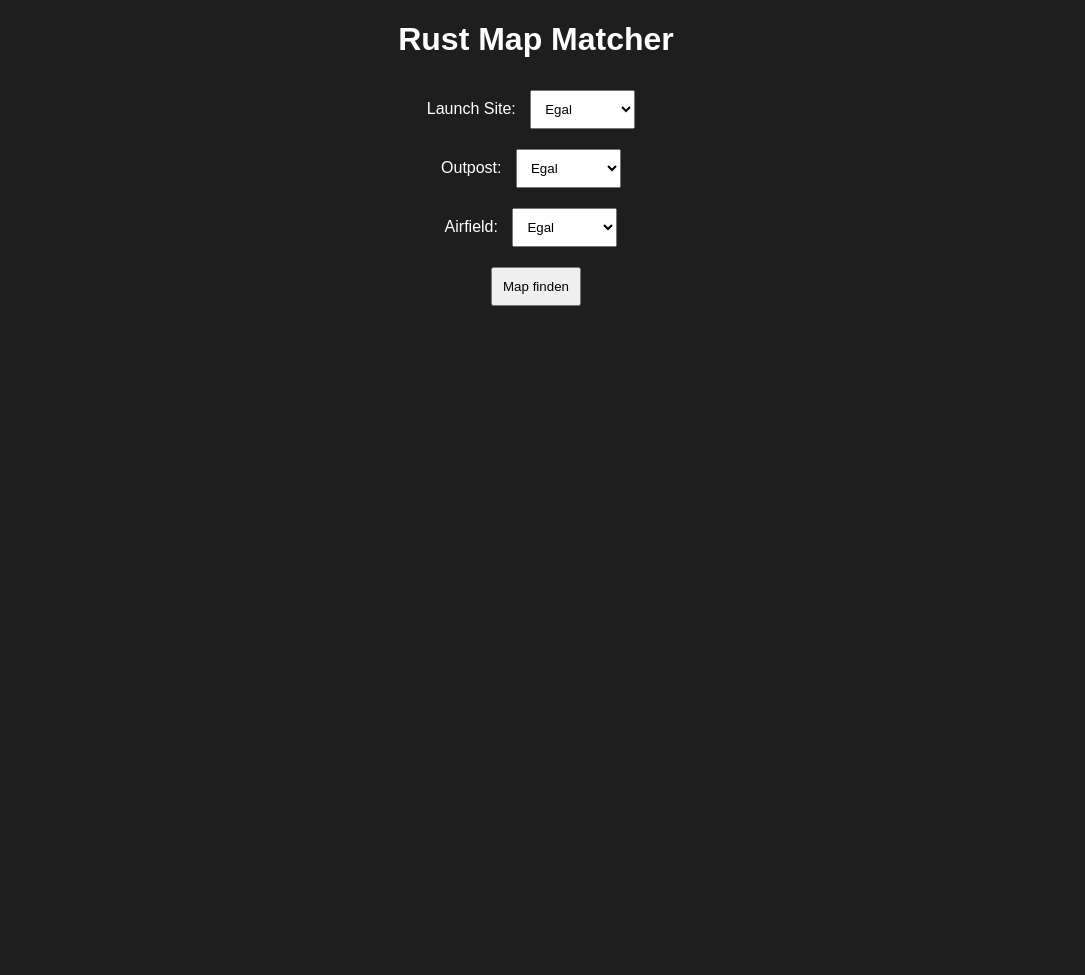
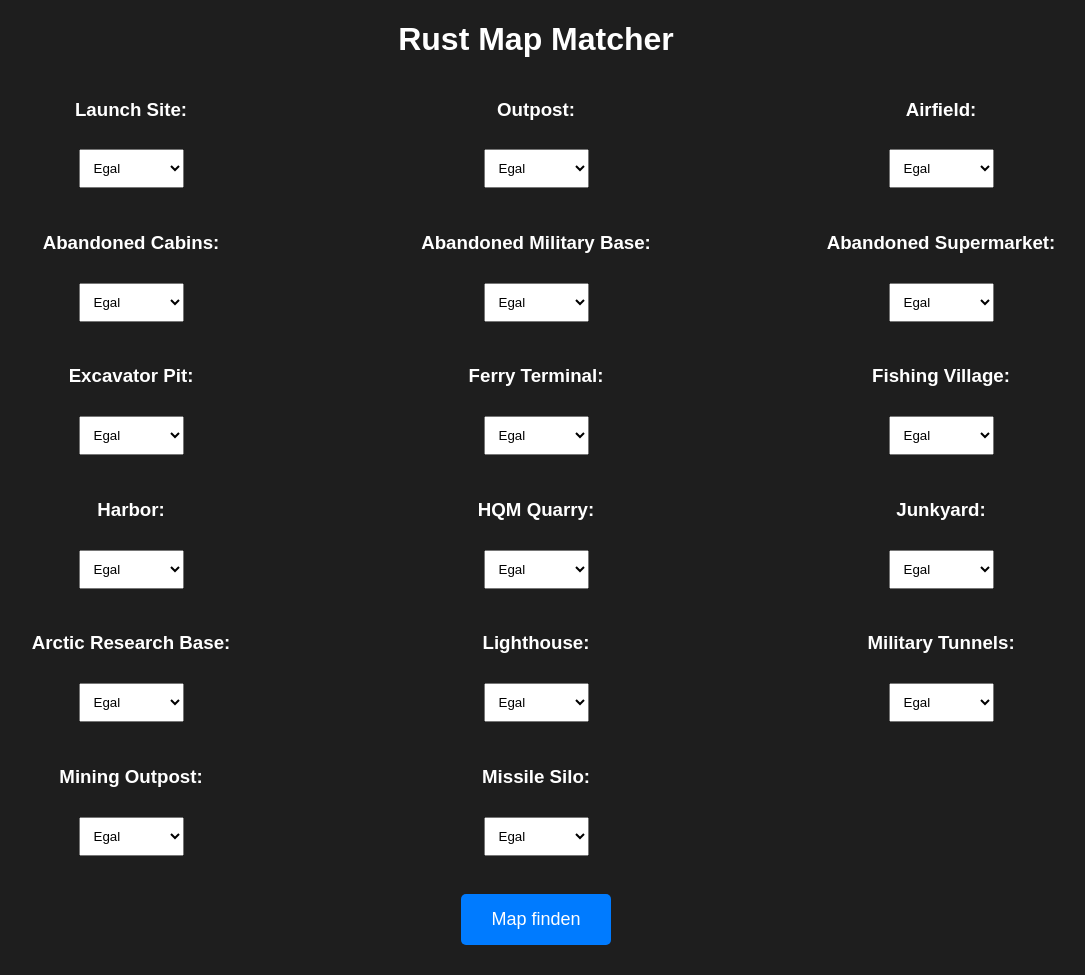
Before and after one commit to Tiumable/rust-map-matcher, a Flask app: page / in a window 1280 px wide. Shown: the whole page, without its empty margins (104-1189 px from the left). Before the commit the page ends 306 px from the top, so only its background shows below. Run offline with Flask 3, Linux system fonts and the light colour scheme.

Commit message:
Update index.html

```diff
--- a/templates/index.html
+++ b/templates/index.html
@@ -31,46 +31,182 @@ margin-top:20px;
 
 <h1>Rust Map Matcher</h1>
 
-Launch Site:
+<div style="display: grid; grid-template-columns: repeat(3, 1fr); gap: 15px; max-width: 1200px; margin: 0 auto;">
 
+<div>
+<h3>Launch Site:</h3>
 <select id="launch">
-
 <option value="">Egal</option>
 <option value="snow">Snow</option>
 <option value="desert">Desert</option>
 <option value="temperate">Temperate</option>
+</select>
+</div>
 
-</select>
-
-<br>
-
-Outpost:
-
+<div>
+<h3>Outpost:</h3>
 <select id="outpost">
-
 <option value="">Egal</option>
 <option value="snow">Snow</option>
 <option value="desert">Desert</option>
 <option value="temperate">Temperate</option>
+</select>
+</div>
 
-</select>
-
-<br>
-
-Airfield:
-
+<div>
+<h3>Airfield:</h3>
 <select id="airfield">
-
 <option value="">Egal</option>
 <option value="snow">Snow</option>
 <option value="desert">Desert</option>
 <option value="temperate">Temperate</option>
+</select>
+</div>
 
+<div>
+<h3>Abandoned Cabins:</h3>
+<select id="abandoned_cabins">
+<option value="">Egal</option>
+<option value="snow">Snow</option>
+<option value="desert">Desert</option>
+<option value="temperate">Temperate</option>
 </select>
+</div>
+
+<div>
+<h3>Abandoned Military Base:</h3>
+<select id="abandoned_military_base">
+<option value="">Egal</option>
+<option value="snow">Snow</option>
+<option value="desert">Desert</option>
+<option value="temperate">Temperate</option>
+</select>
+</div>
+
+<div>
+<h3>Abandoned Supermarket:</h3>
+<select id="abandoned_supermarket">
+<option value="">Egal</option>
+<option value="snow">Snow</option>
+<option value="desert">Desert</option>
+<option value="temperate">Temperate</option>
+</select>
+</div>
+
+<div>
+<h3>Excavator Pit:</h3>
+<select id="excavator_pit">
+<option value="">Egal</option>
+<option value="snow">Snow</option>
+<option value="desert">Desert</option>
+<option value="temperate">Temperate</option>
+</select>
+</div>
+
+<div>
+<h3>Ferry Terminal:</h3>
+<select id="ferry_terminal">
+<option value="">Egal</option>
+<option value="snow">Snow</option>
+<option value="desert">Desert</option>
+<option value="temperate">Temperate</option>
+</select>
+</div>
+
+<div>
+<h3>Fishing Village:</h3>
+<select id="fishing_village">
+<option value="">Egal</option>
+<option value="snow">Snow</option>
+<option value="desert">Desert</option>
+<option value="temperate">Temperate</option>
+</select>
+</div>
+
+<div>
+<h3>Harbor:</h3>
+<select id="harbor">
+<option value="">Egal</option>
+<option value="snow">Snow</option>
+<option value="desert">Desert</option>
+<option value="temperate">Temperate</option>
+</select>
+</div>
+
+<div>
+<h3>HQM Quarry:</h3>
+<select id="hqm_quarry">
+<option value="">Egal</option>
+<option value="snow">Snow</option>
+<option value="desert">Desert</option>
+<option value="temperate">Temperate</option>
+</select>
+</div>
+
+<div>
+<h3>Junkyard:</h3>
+<select id="junkyard">
+<option value="">Egal</option>
+<option value="snow">Snow</option>
+<option value="desert">Desert</option>
+<option value="temperate">Temperate</option>
+</select>
+</div>
+
+<div>
+<h3>Arctic Research Base:</h3>
+<select id="arctic_research_base">
+<option value="">Egal</option>
+<option value="snow">Snow</option>
+<option value="desert">Desert</option>
+<option value="temperate">Temperate</option>
+</select>
+</div>
+
+<div>
+<h3>Lighthouse:</h3>
+<select id="lighthouse">
+<option value="">Egal</option>
+<option value="snow">Snow</option>
+<option value="desert">Desert</option>
+<option value="temperate">Temperate</option>
+</select>
+</div>
+
+<div>
+<h3>Military Tunnels:</h3>
+<select id="military_tunnels">
+<option value="">Egal</option>
+<option value="snow">Snow</option>
+<option value="desert">Desert</option>
+<option value="temperate">Temperate</option>
+</select>
+</div>
+
+<div>
+<h3>Mining Outpost:</h3>
+<select id="mining_outpost">
+<option value="">Egal</option>
+<option value="snow">Snow</option>
+<option value="desert">Desert</option>
+<option value="temperate">Temperate</option>
+</select>
+</div>
+
+<div>
+<h3>Missile Silo:</h3>
+<select id="missile_silo">
+<option value="">Egal</option>
+<option value="snow">Snow</option>
+<option value="desert">Desert</option>
+<option value="temperate">Temperate</option>
+</select>
+</div>
+
+</div>
 
 <br>
-
-<button onclick="search()">Map finden</button>
+<button onclick="search()" style="padding: 15px 30px; font-size: 18px; background: #007bff; color: white; border: none; border-radius: 5px; cursor: pointer;">Map finden</button>
 
 <div class="resultBox" id="results"></div>
 
@@ -80,21 +216,30 @@ async function search(){
 
 let formData = new FormData()
 
-formData.append("launch",
-document.getElementById("launch").value)
+// Original monuments
+formData.append("launch", document.getElementById("launch").value)
+formData.append("outpost", document.getElementById("outpost").value)
+formData.append("airfield", document.getElementById("airfield").value)
 
-formData.append("outpost",
-document.getElementById("outpost").value)
-
-formData.append("airfield",
-document.getElementById("airfield").value)
-
+// New monuments
+formData.append("abandoned_cabins", document.getElementById("abandoned_cabins").value)
+formData.append("abandoned_military_base", document.getElementById("abandoned_military_base").value)
+formData.append("abandoned_supermarket", document.getElementById("abandoned_supermarket").value)
+formData.append("excavator_pit", document.getElementById("excavator_pit").value)
+formData.append("ferry_terminal", document.getElementById("ferry_terminal").value)
+formData.append("fishing_village", document.getElementById("fishing_village").value)
+formData.append("harbor", document.getElementById("harbor").value)
+formData.append("hqm_quarry", document.getElementById("hqm_quarry").value)
+formData.append("junkyard", document.getElementById("junkyard").value)
+formData.append("arctic_research_base", document.getElementById("arctic_research_base").value)
+formData.append("lighthouse", document.getElementById("lighthouse").value)
+formData.append("military_tunnels", document.getElementById("military_tunnels").value)
+formData.append("mining_outpost", document.getElementById("mining_outpost").value)
+formData.append("missile_silo", document.getElementById("missile_silo").value)
 
 let response = await fetch("/search",{
-
 method:"POST",
 body:formData
-
 })
 
 let data = await response.json()
```
